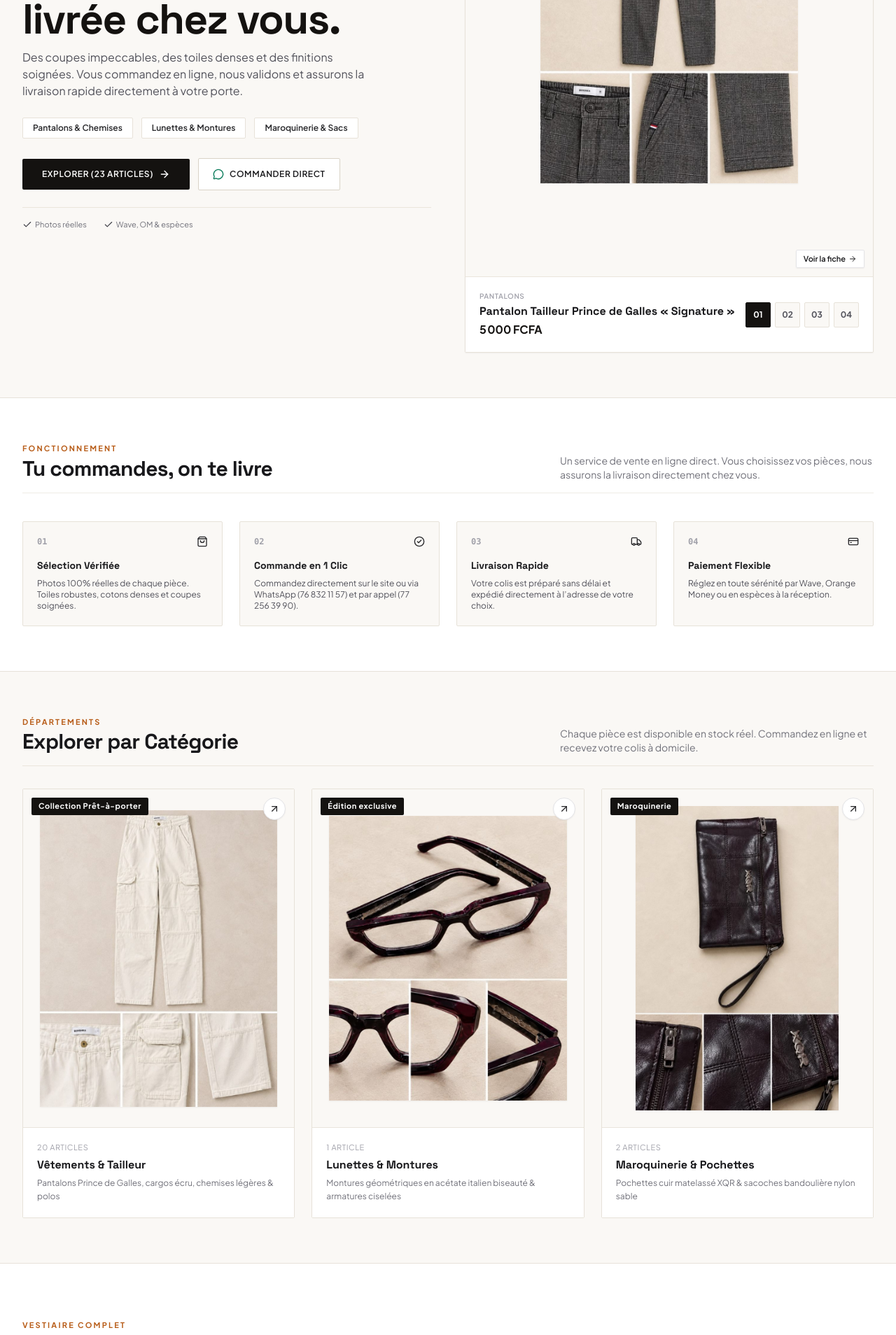
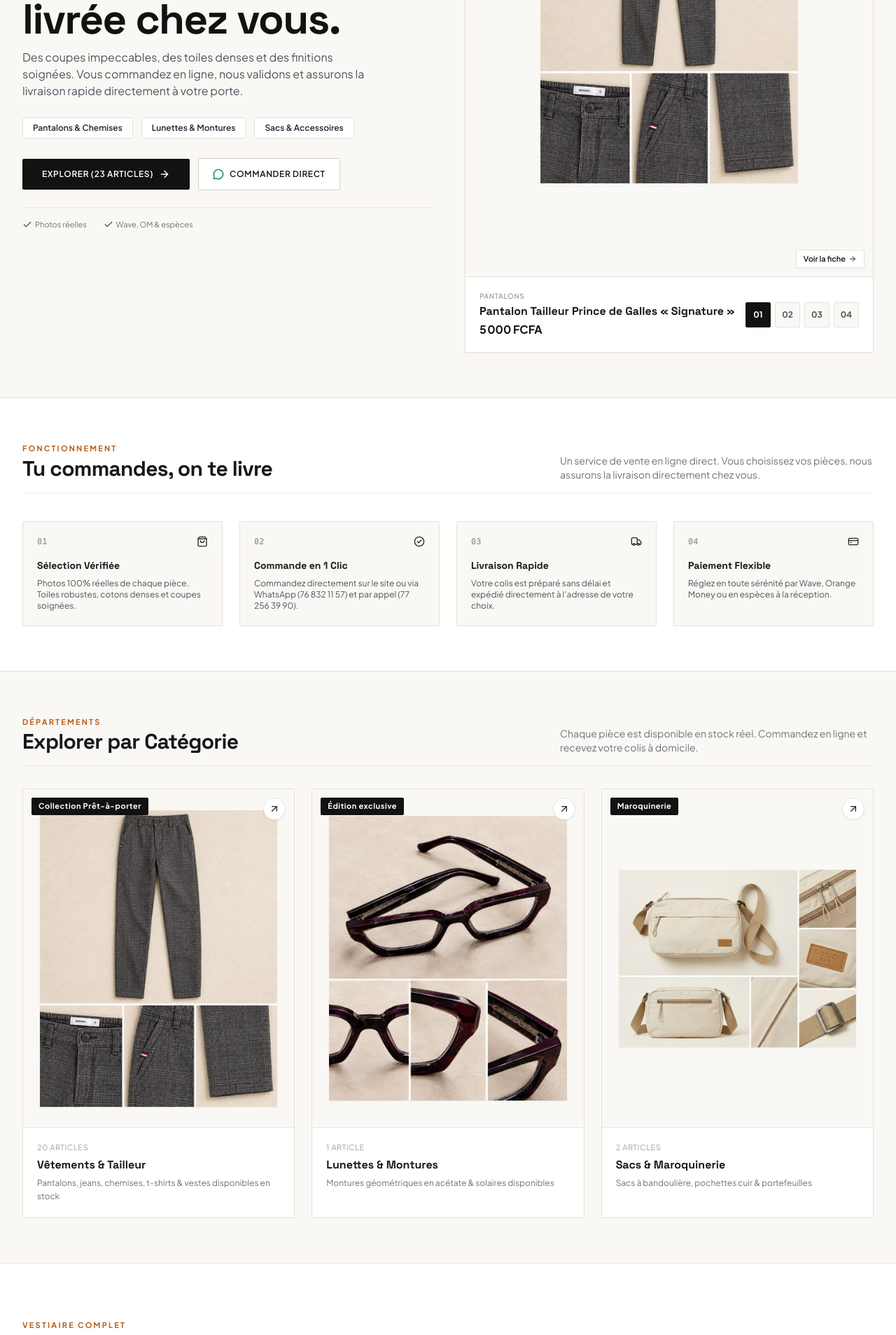
Before and after one commit to Ibou100/Capostore221, a React (Vite) app: page / in a window 1280 px wide. Shown: the part 585-2493 px from the top of the page at 70% size. Built offline with nearby package versions, Linux system fonts and the light colour scheme; no server answers.

Commit message:
fix: hide empty categories dynamically across hero, collections grid, and tabs

```diff
--- a/src/components/home/CollectionsGrid.tsx
+++ b/src/components/home/CollectionsGrid.tsx
@@ -17,39 +17,67 @@ export const CollectionsGrid: React.FC = () => {
   const { goToCatalog, products } = useStore();
 
   const published = products.filter((p) => p.published);
-  const vetementsCount = published.filter((p) => p.category === 'vetements').length;
-  const lunettesCount = published.filter((p) => p.category === 'lunettes').length;
-  const accessoiresCount = published.filter((p) => p.category === 'accessoires').length;
+  const vetements = published.filter((p) => p.category === 'vetements');
+  const lunettes = published.filter((p) => p.category === 'lunettes');
+  const accessoires = published.filter((p) => p.category === 'accessoires');
+  const chaussures = published.filter((p) => p.category === 'chaussures');
 
-  const departments: DepartmentCard[] = [
+  const allDepartments: DepartmentCard[] = [
     {
       id: 'vetements',
       title: 'Vêtements & Tailleur',
-      subtitle: 'Pantalons Prince de Galles, cargos écru, chemises légères & polos',
+      subtitle: 'Pantalons, jeans, chemises, t-shirts & vestes disponibles en stock',
       badgeText: 'Collection Prêt-à-porter',
-      count: `${vetementsCount} article${vetementsCount > 1 ? 's' : ''}`,
+      count: `${vetements.length} article${vetements.length > 1 ? 's' : ''}`,
       category: 'vetements',
-      image: '/products/pantalon-cargo-ecru.jpg',
+      image: vetements[0]?.images?.[0] || '/products/pantalon-cargo-ecru.jpg',
     },
     {
       id: 'lunettes',
       title: 'Lunettes & Montures',
-      subtitle: 'Montures géométriques en acétate italien biseauté & armatures ciselées',
+      subtitle: 'Montures géométriques en acétate & solaires disponibles',
       badgeText: 'Édition exclusive',
-      count: `${lunettesCount} article${lunettesCount > 1 ? 's' : ''}`,
+      count: `${lunettes.length} article${lunettes.length > 1 ? 's' : ''}`,
       category: 'lunettes',
-      image: '/products/monture-lunettes-acetate-bordeaux.jpg',
+      image: lunettes[0]?.images?.[0] || '/products/monture-lunettes-acetate-bordeaux.jpg',
     },
     {
       id: 'accessoires',
-      title: 'Maroquinerie & Pochettes',
-      subtitle: 'Pochettes cuir matelassé XQR & sacoches bandoulière nylon sable',
+      title: 'Sacs & Maroquinerie',
+      subtitle: 'Sacs à bandoulière, pochettes cuir & portefeuilles',
       badgeText: 'Maroquinerie',
-      count: `${accessoiresCount} article${accessoiresCount > 1 ? 's' : ''}`,
+      count: `${accessoires.length} article${accessoires.length > 1 ? 's' : ''}`,
       category: 'accessoires',
-      image: '/products/pochette-cuir-dragonne-xqr.png',
+      image: accessoires[0]?.images?.[0] || '/products/pochette-cuir-dragonne-xqr.png',
+    },
+    {
+      id: 'chaussures',
+      title: 'Chaussures & Souliers',
+      subtitle: 'Baskets, mocassins et souliers de ville',
+      badgeText: 'Chaussures',
+      count: `${chaussures.length} article${chaussures.length > 1 ? 's' : ''}`,
+      category: 'chaussures',
+      image: chaussures[0]?.images?.[0] || '/products/pantalon-cargo-ecru.jpg',
     },
   ];
+
+  // Only show categories that actually have at least 1 published product
+  const departments = allDepartments.filter((dept) => {
+    if (dept.category === 'vetements') return vetements.length > 0;
+    if (dept.category === 'lunettes') return lunettes.length > 0;
+    if (dept.category === 'accessoires') return accessoires.length > 0;
+    if (dept.category === 'chaussures') return chaussures.length > 0;
+    return false;
+  });
+
+  if (departments.length === 0) return null;
+
+  const gridColsClass =
+    departments.length === 1
+      ? 'grid-cols-1 max-w-md mx-auto'
+      : departments.length === 2
+      ? 'grid-cols-1 sm:grid-cols-2 max-w-4xl mx-auto'
+      : 'grid-cols-1 sm:grid-cols-3';
 
   return (
     <section className="py-8 sm:py-12 lg:py-16 bg-[#FAF8F5] border-b border-[#E7E2D9]">
@@ -70,8 +98,8 @@ export const CollectionsGrid: React.FC = () => {
           </p>
         </div>
 
-        {/* 3 Clean Minimalist Cards */}
-        <div className="grid grid-cols-1 sm:grid-cols-3 gap-3.5 sm:gap-6">
+        {/* Clean Minimalist Cards */}
+        <div className={`grid ${gridColsClass} gap-3.5 sm:gap-6`}>
           {departments.map((dept) => (
             <div
               key={dept.id}
--- a/src/components/home/Hero.tsx
+++ b/src/components/home/Hero.tsx
@@ -58,10 +58,11 @@ export const Hero: React.FC = () => {
     },
   ];
 
-  // Always reflect live prices/names from the store catalog
-  const featuredPieces: FeaturedHeroItem[] = baseFeaturedPieces.map((item) => {
-    const live = products.find((p) => p.id === item.id);
-    if (!live) return item;
+  // Always reflect live prices/names from the store catalog, and exclude deleted/hidden items
+  const liveFeaturedPieces: FeaturedHeroItem[] = baseFeaturedPieces
+    .filter((item) => products.some((p) => p.id === item.id && p.published))
+    .map((item) => {
+      const live = products.find((p) => p.id === item.id)!;
       return {
         ...item,
         name: live.name,
@@ -71,8 +72,29 @@ export const Hero: React.FC = () => {
       };
     });
 
+  const featuredPieces: FeaturedHeroItem[] =
+    liveFeaturedPieces.length > 0
+      ? liveFeaturedPieces
+      : products
+          .filter((p) => p.published)
+          .slice(0, 4)
+          .map((p) => ({
+            id: p.id,
+            name: p.name,
+            category: p.subCategory || p.category,
+            price: p.price,
+            image: p.images?.[0] || '/products/pantalon-prince-galles.jpg',
+            material: p.materials || p.description,
+            badge: p.isNew ? 'Nouveauté' : 'En stock',
+          }));
+
   const [activePieceIndex, setActivePieceIndex] = useState(0);
-  const currentPiece = featuredPieces[activePieceIndex];
+  const safeIndex = featuredPieces.length > 0 ? activePieceIndex % featuredPieces.length : 0;
+  const currentPiece = featuredPieces[safeIndex] || baseFeaturedPieces[0];
+
+  const hasVetements = products.some((p) => p.published && p.category === 'vetements');
+  const hasLunettes = products.some((p) => p.published && p.category === 'lunettes');
+  const hasAccessoires = products.some((p) => p.published && p.category === 'accessoires');
 
   const handleHeroQuickOrder = () => {
     const matched = products.find((p) => p.id === currentPiece.id);
@@ -132,8 +154,9 @@ export const Hero: React.FC = () => {
               </p>
             </div>
 
-            {/* Category Quick Highlights (without fixed prices) */}
+            {/* Category Quick Highlights (only for categories with published products) */}
             <div className="flex flex-wrap items-center gap-2 sm:gap-3 pt-0.5">
+              {hasVetements && (
                 <button
                   type="button"
                   onClick={() => goToCatalog({ category: 'vetements' })}
@@ -141,6 +164,8 @@ export const Hero: React.FC = () => {
                 >
                   Pantalons & Chemises
                 </button>
+              )}
+              {hasLunettes && (
                 <button
                   type="button"
                   onClick={() => goToCatalog({ category: 'lunettes' })}
@@ -148,13 +173,16 @@ export const Hero: React.FC = () => {
                 >
                   Lunettes & Montures
                 </button>
+              )}
+              {hasAccessoires && (
                 <button
                   type="button"
                   onClick={() => goToCatalog({ category: 'accessoires' })}
                   className="px-2.5 sm:px-3.5 py-1 sm:py-1.5 bg-white hover:bg-zinc-50 border border-[#E7E2D9] hover:border-zinc-900 rounded-sm text-[11px] sm:text-xs font-semibold text-zinc-800 transition-colors cursor-pointer"
                 >
-                Maroquinerie & Sacs
+                  Sacs & Accessoires
                 </button>
+              )}
             </div>
 
             {/* Primary Action Buttons */}
--- a/src/components/home/NewArrivals.tsx
+++ b/src/components/home/NewArrivals.tsx
@@ -27,6 +27,11 @@ export const NewArrivals: React.FC = () => {
         .filter((p) => (soldCounts[p.id] || 0) > 0)
         .sort((a, b) => (soldCounts[b.id] || 0) - (soldCounts[a.id] || 0)),
     [publishedProducts, soldCounts]
+  );
+
+  const lunettesCount = useMemo(
+    () => publishedProducts.filter((p) => p.category === 'lunettes').length,
+    [publishedProducts]
   );
 
   const shoesCount = useMemo(
@@ -62,7 +67,9 @@ export const NewArrivals: React.FC = () => {
       : []),
     { id: 'pantalons', label: 'Pantalons & Jeans', count: publishedProducts.filter(p => p.category === 'vetements' && isPantProduct(p.name, p.subCategory)).length },
     { id: 'hauts', label: 'Chemises, Hauts & Vestes', count: publishedProducts.filter(p => p.category === 'vetements' && !isPantProduct(p.name, p.subCategory)).length },
-    { id: 'lunettes', label: 'Lunettes', count: publishedProducts.filter(p => p.category === 'lunettes').length },
+    ...(lunettesCount > 0
+      ? [{ id: 'lunettes' as TabType, label: 'Lunettes', count: lunettesCount }]
+      : []),
     { id: 'accessoires', label: 'Sacs & Accessoires', count: publishedProducts.filter(p => p.category === 'accessoires').length },
     ...(shoesCount > 0
       ? [{ id: 'chaussures' as TabType, label: 'Chaussures', count: shoesCount }]
```
Lines whose indentation alone changed are shown as unchanged.
